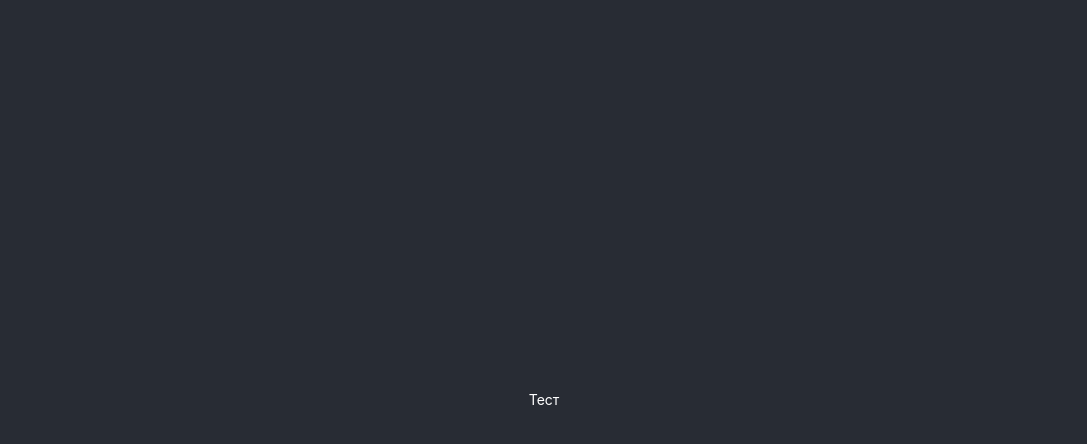
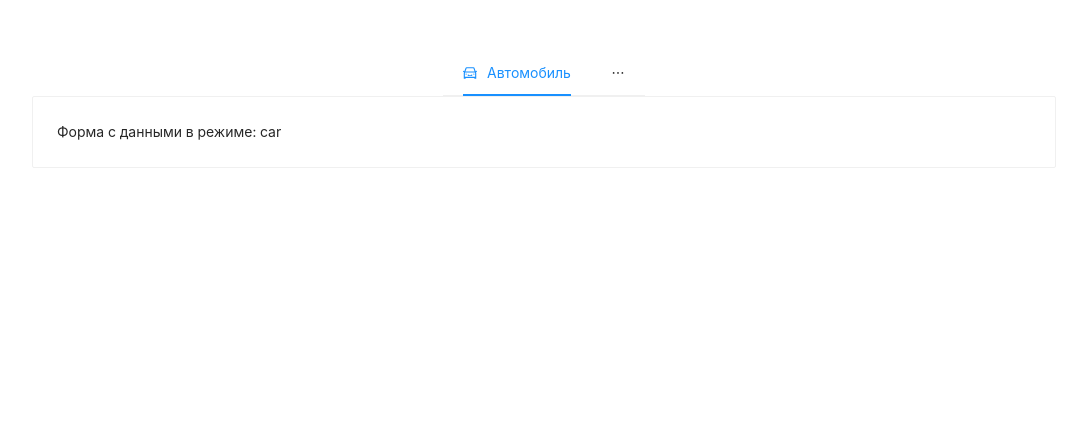
Before and after one commit to valkoshkin/property-appraiser, a React (Create React App) app: page / in a window 1280 px wide. Shown: the top 444 px of the page, without its empty margins (96-1183 px from the left). Built offline with nearby package versions, Linux system fonts and the light colour scheme.

Commit message:
Added base layout and data types

```diff
--- a/package.json
+++ b/package.json
@@ -14,7 +14,8 @@
     "web-vitals": "^1.0.1",
     "styled-components": "5.1.0",
     "axios": "0.19.0",
-    "antd": "4.6.6"
+    "antd": "4.6.6",
+    "@ant-design/icons": "4.0.2"
   },
   "scripts": {
     "start": "react-scripts start",
--- a/src/components/app.tsx
+++ b/src/components/app.tsx
@@ -1,18 +1,62 @@
-import React from 'react';
+import React, { useCallback, useState } from 'react';
+import axios from 'axios';
 import styled from 'styled-components';
+import { Card, Menu } from 'antd';
+import { CarOutlined, HomeOutlined } from '@ant-design/icons';
+import PropertyAppraiserForm from './property-appraiser-form';
+import { PropertyAppraiserFormMode } from '../model/types';
 
 const App = () => {
-    return <Container>Тест</Container>;
+    const [mode, setMode] = useState<PropertyAppraiserFormMode>('car');
+
+    // example of request
+    const sendRequest = useCallback(
+        async () =>
+            axios.get(
+                'http://cors-anywhere.herokuapp.com/http://mrmarknike.pythonanywhere.com/api/car/brands'
+            ),
+        []
+    );
+
+    const onMenuClick = useCallback((event) => {
+        setMode(event.key);
+    }, []);
+
+    return (
+        <Container>
+            <StyledMenu
+                onClick={onMenuClick}
+                selectedKeys={[mode]}
+                mode="horizontal"
+            >
+                <Menu.Item key="car" icon={<CarOutlined />}>
+                    Автомобиль
+                </Menu.Item>
+                <Menu.Item key="flat" icon={<HomeOutlined />}>
+                    Квартира
+                </Menu.Item>
+            </StyledMenu>
+            <StyledCard>
+                <PropertyAppraiserForm mode={mode} />
+            </StyledCard>
+        </Container>
+    );
 };
 
 const Container = styled.div`
     width: 100%;
     height: 100%;
     display: flex;
-    justify-content: center;
+    flex-direction: column;
     align-items: center;
-    background-color: #282c34;
-    color: white;
+`;
+
+const StyledMenu = styled(Menu)`
+    padding-top: 50px;
+`;
+
+const StyledCard = styled(Card)`
+    width: 80%;
 `;
 
 export default App;
--- /dev/null
+++ b/src/components/property-appraiser-form.tsx
@@ -0,0 +1,45 @@
+import React, { useState } from 'react';
+import styled from 'styled-components';
+import { Car, Flat, PropertyAppraiserFormMode } from '../model/types';
+
+interface PropertyAppraiserFormProps {
+    mode: PropertyAppraiserFormMode;
+}
+
+const PropertyAppraiserForm = ({ mode }: PropertyAppraiserFormProps) => {
+    const [formValues, setFormValues] = useState<{ car: Car; flat: Flat }>({
+        car: {
+            brand: [0],
+            model: [0],
+            year: [0],
+            mileage: [0],
+            bodyType: [0],
+            fuelType: [0],
+            engineVolume: [0],
+            enginePower: [0],
+            transmissionType: [0],
+            driveType: [0],
+            ownersCount: [0]
+        },
+        flat: {
+            totalSpace: [0],
+            livingSpace: [0],
+            isMiddleFloor: [0],
+            buildYear: [0],
+            numRoom: [0],
+            kitchenSpace: [0],
+            subArea: [0],
+            metroMinWalk: [0],
+            kremlinKm: [0]
+        }
+    });
+
+    return <Container>{`Форма с данными в режиме: ${mode}`}</Container>;
+};
+
+const Container = styled.div`
+    height: 100%;
+    width: 100%;
+`;
+
+export default PropertyAppraiserForm;
--- /dev/null
+++ b/src/model/types.ts
@@ -0,0 +1,27 @@
+export interface Flat {
+    readonly totalSpace: number[];
+    readonly livingSpace: number[];
+    readonly isMiddleFloor: number[];
+    readonly buildYear: number[];
+    readonly numRoom: number[];
+    readonly kitchenSpace: number[];
+    readonly subArea: number[];
+    readonly metroMinWalk: number[];
+    readonly kremlinKm: number[];
+}
+
+export interface Car {
+    readonly brand: number[];
+    readonly model: number[];
+    readonly year: number[];
+    readonly mileage: number[];
+    readonly bodyType: number[];
+    readonly fuelType: number[];
+    readonly engineVolume: number[];
+    readonly enginePower: number[];
+    readonly transmissionType: number[];
+    readonly driveType: number[];
+    readonly ownersCount: number[];
+}
+
+export type PropertyAppraiserFormMode = 'car' | 'flat';
```
